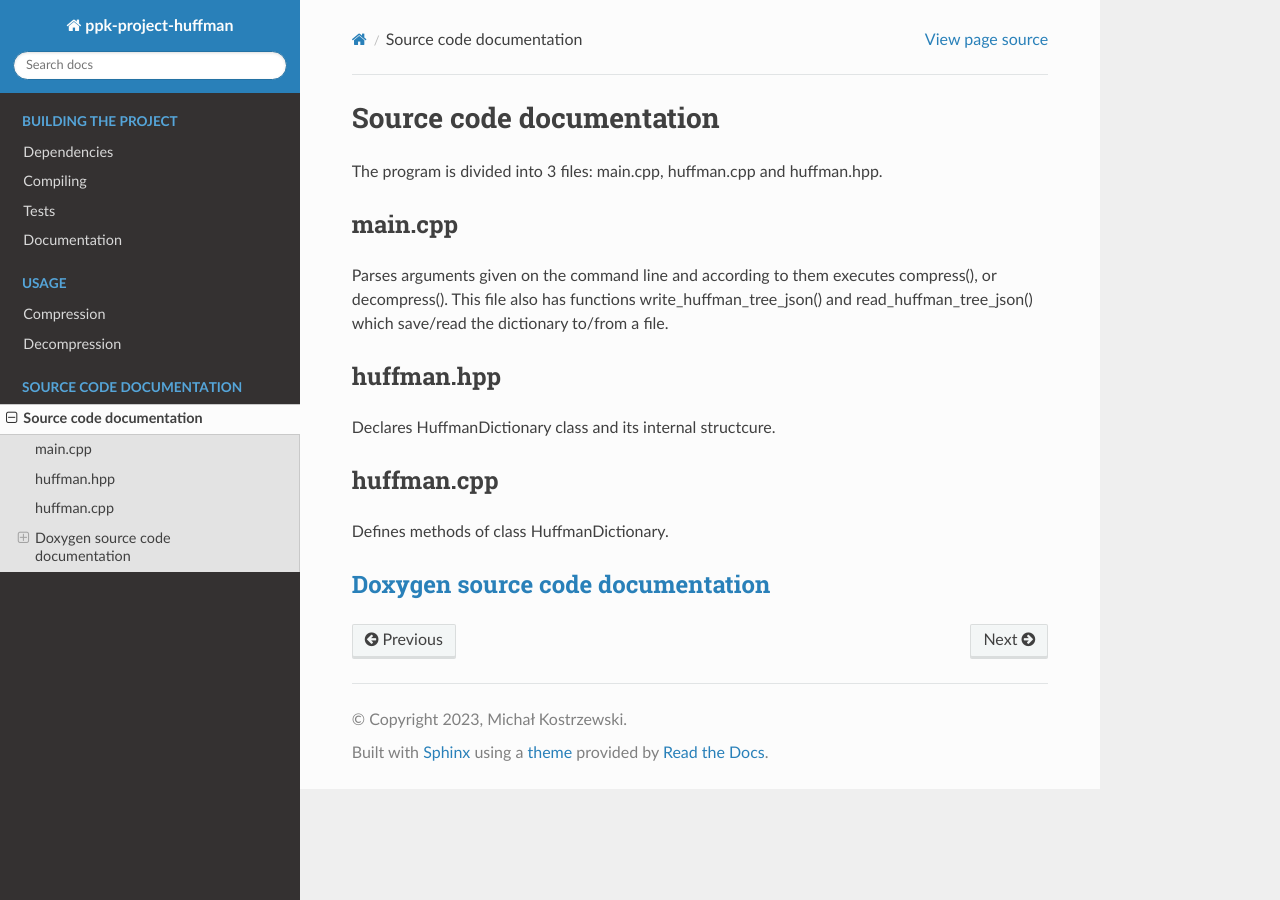
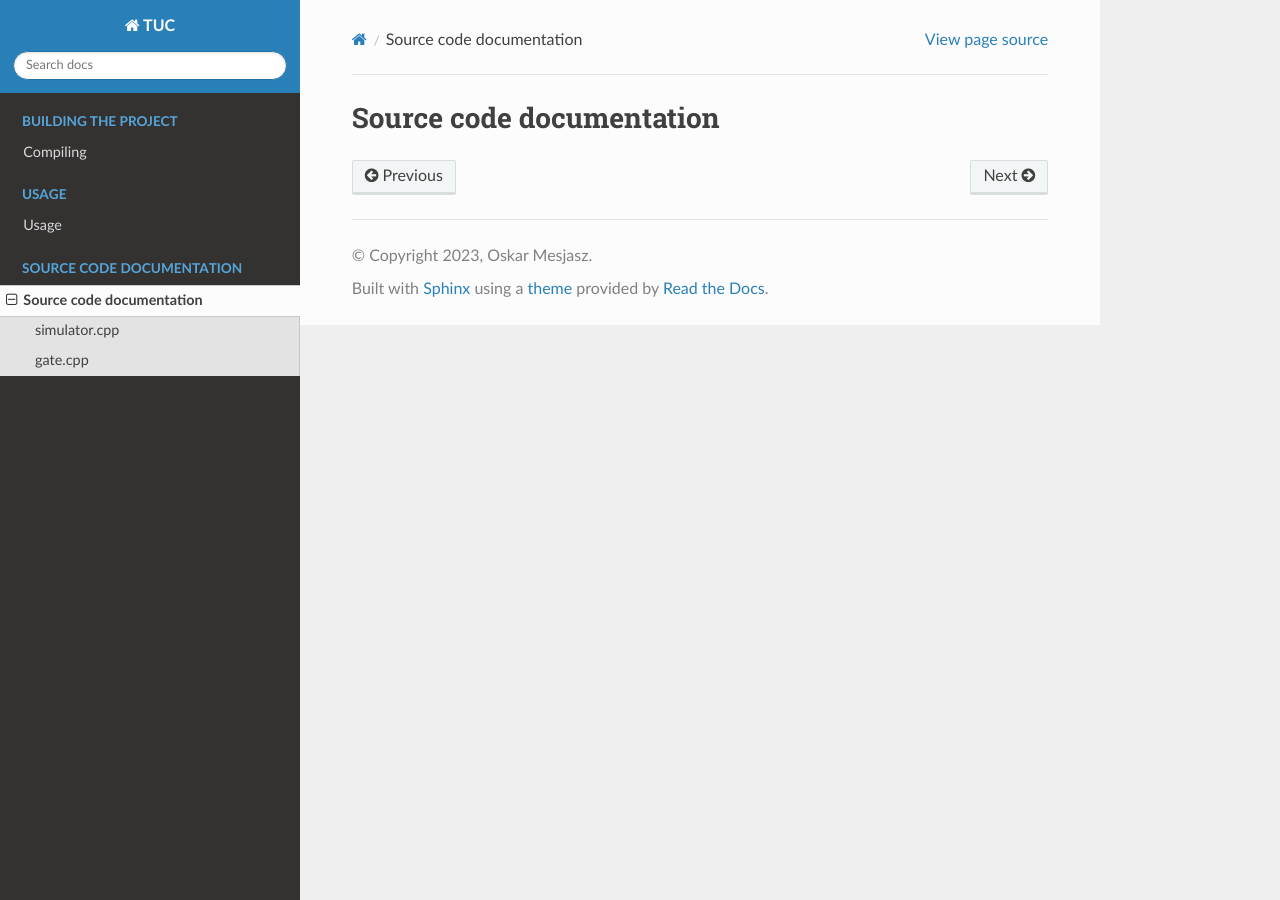
Before and after one commit to michaelskyf/ppk-project-tuc, a Sphinx documentation site: the page built from docs/source/source_code/index.rst, in a window 1280 px wide. Built offline with Sphinx 7.4.7 and the Read the Docs theme 2.0.0, drawn with Linux system fonts in a browser that asks for light colours; formulas are drawn with MathJax 3.

```diff
--- a/docs/source/conf.py
+++ b/docs/source/conf.py
@@ -16,9 +16,9 @@
 
 # -- Project information -----------------------------------------------------
 
-project = 'ppk-project-huffman'
-copyright = '2023, Michał Kostrzewski'
-author = 'Michał Kostrzewski'
+project = 'TUC'
+copyright = '2023, Oskar Mesjasz'
+author = 'Oskar Mesjasz'
 
 
 # -- General configuration ---------------------------------------------------
@@ -70,8 +70,8 @@ breathe_domain_by_extension = {
         "hpp" : "cpp",
         "cpp" : "cpp",
         }
-breathe_projects = { "ppk-project-huffman": "build/xml/" }
-breathe_default_project = "ppk-project-huffman"
+breathe_projects = { "TUC": "build/xml/" }
+breathe_default_project = "TUC"
 
 latex_engine = 'xelatex'
 latex_elements = {
@@ -80,15 +80,7 @@ latex_elements = {
 \setsansfont{DejaVu Sans}
 \setmonofont{DejaVu Sans Mono}
 ''',
-    'preamble': r'''
-\usepackage[titles]{tocloft}
-\cftsetpnumwidth {1.25cm}\cftsetrmarg{1.5cm}
-\setlength{\cftchapnumwidth}{0.75cm}
-\setlength{\cftsecindent}{\cftchapnumwidth}
-\setlength{\cftsecnumwidth}{1.25cm}
-''',
     'fncychap': r'\usepackage[Bjornstrup]{fncychap}',
     'printindex': r'\footnotesize\raggedright\printindex',
     'extraclassoptions': r'openany,oneside'
 }
-latex_show_urls = 'footnote'
--- /dev/null
+++ b/docs/source/source_code/gate.rst
@@ -0,0 +1,2 @@
+gate.cpp
+========
--- a/docs/source/source_code/index.rst
+++ b/docs/source/source_code/index.rst
@@ -1,30 +1,10 @@
 Source code documentation
 =========================
-
-The program is divided into 3 files: main.cpp, huffman.cpp and huffman.hpp.
-
-main.cpp
---------
-
-Parses arguments given on the command line and according to them executes compress(), or decompress().
-This file also has functions write_huffman_tree_json() and read_huffman_tree_json() which save/read the dictionary to/from a file.
-
-huffman.hpp
------------
-
-Declares HuffmanDictionary class and its internal structcure.
-
-huffman.cpp
------------
-
-Defines methods of class HuffmanDictionary.
-
-:doc:`Doxygen source code documentation <source>`
--------------------------------------------------
 
 .. toctree::
    :caption: Doxygen source code documentation
    :maxdepth: 2
    :hidden:
 
-   source.rst
+   simulator.rst
+   gate.rst
--- /dev/null
+++ b/docs/source/usage.rst
@@ -0,0 +1,2 @@
+Usage
+=====
```
Also changed, not shown: docs/source/building/compiling.rst (+2 -11 lines), docs/source/building/dependencies.rst (deleted, +0 -17 lines), docs/source/building/documentation.rst (deleted, +0 -10 lines), docs/source/building/tests.rst (deleted, +0 -10 lines), docs/source/index.rst (+2 -35 lines), docs/source/source_code/simulator.rst (added, +7 -0 lines), docs/source/source_code/source.rst (deleted, +0 -11 lines), docs/source/usage/compression.rst (deleted, +0 -18 lines), docs/source/usage/decompression.rst (deleted, +0 -18 lines), 2 other files.
